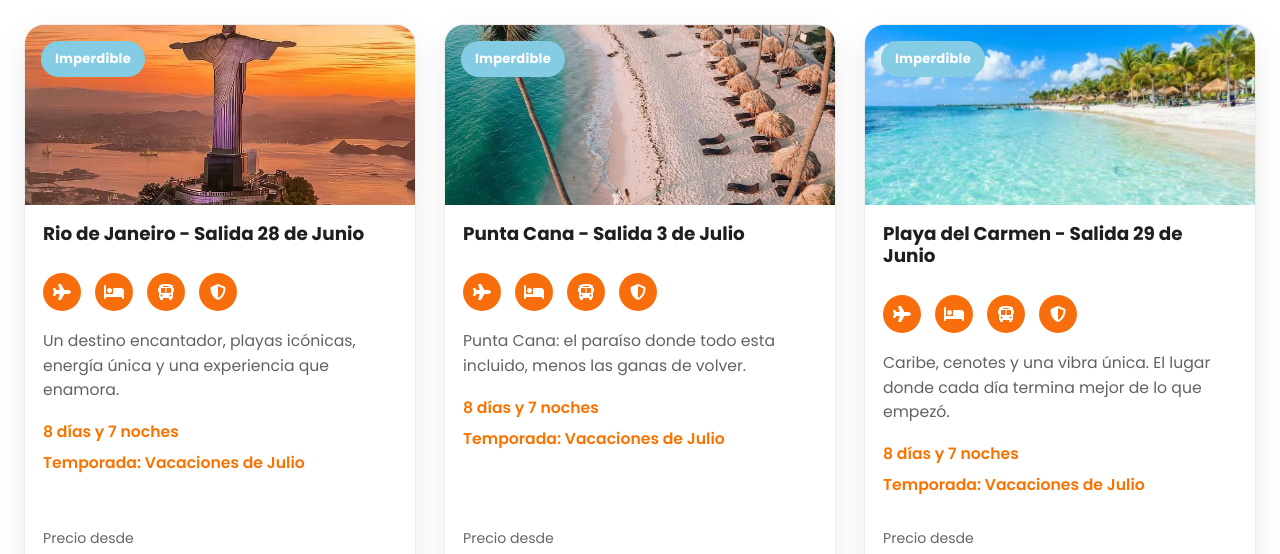
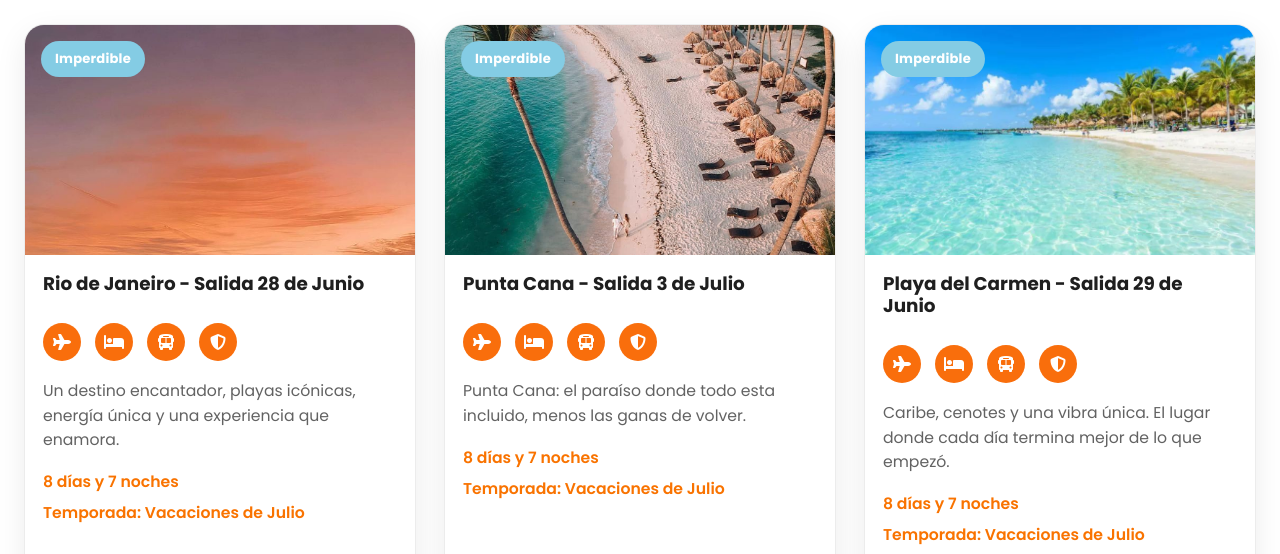
Before and after one commit to camivanoff/magna-group, a plain HTML site: page public/vacaciones.html in a window 1280 px wide. Shown: the part 180-734 px from the top of the page. Drawn offline with Linux system fonts and the light colour scheme.

Commit message:
imagenes vacaciones de julio cards

```diff
--- a/public/style.css
+++ b/public/style.css
@@ -1149,7 +1149,7 @@ a{ color: inherit; }
 .viaje-img-wrap{
   position: relative;
   width: 100%;
-  height: 180px;
+  height: 230px;
   overflow: hidden;
 }
 
@@ -1157,12 +1157,16 @@ a{ color: inherit; }
   width: 100%;
   height: 100%;
   object-fit: cover;
+  object-position: center;
   display: block;
-  transition: transform 0.35s ease;
 }
 
 .viaje-card:hover .viaje-img{
   transform: scale(1.04);
+}
+
+.viaje-card:first-child .viaje-img{
+  object-position: center top;
 }
 
 .viaje-badge{
```
